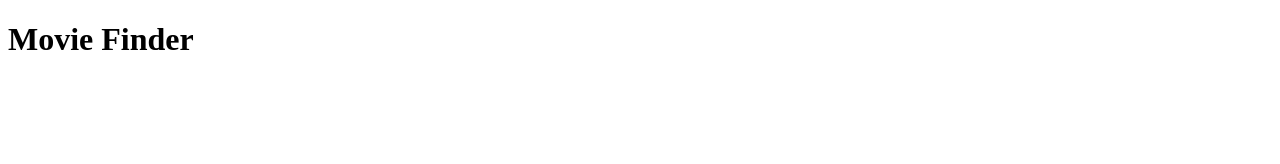
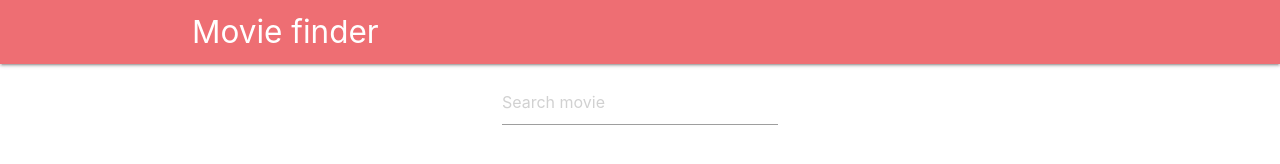
Before and after one commit to ederusena/moviedb-react, a React app in the folder moviedb-finder/: page / in a window 1280 px wide. Built offline with nearby package versions, Linux system fonts and the light colour scheme.

Commit message:
Creating components

```diff
--- a/moviedb-finder/public/index.html
+++ b/moviedb-finder/public/index.html
@@ -10,6 +10,7 @@
       content="Web site created using create-react-app"
     />
     <link rel="apple-touch-icon" href="%PUBLIC_URL%/logo192.png" />
+    <link rel="stylesheet" href="https://cdnjs.cloudflare.com/ajax/libs/materialize/1.0.0/css/materialize.min.css">
     <!--
       manifest.json provides metadata used when your web app is installed on a
       user's mobile device or desktop. See https://developers.google.com/web/fundamentals/web-app-manifest/
--- a/moviedb-finder/src/components/App.js
+++ b/moviedb-finder/src/components/App.js
@@ -1,11 +1,16 @@
-import React from 'react';
+import React, { Component } from 'react';
+import Nav from './Nav'
+import SearchArea from './SearchArea'
 
-function App() {
-  return (
-    <div className="App">
-      <h1>Movie Finder</h1>
-    </div>
-  );
+class App extends Component {
+  render() {
+    return (
+      <div className="App">
+        <Nav />
+        <SearchArea />
+      </div>
+    );
+  }
 }
 
 export default App;
--- /dev/null
+++ b/moviedb-finder/src/components/Nav.js
@@ -0,0 +1,13 @@
+import React from 'react';
+
+const Nav = () => {
+  return (
+    <nav>
+      <div className="nav-wrapper container">
+        <a href="#" className="brand-logo">Movie finder</a>
+      </div>
+    </nav>
+  )
+}
+
+export default Nav;
--- /dev/null
+++ b/moviedb-finder/src/components/SearchArea.js
@@ -0,0 +1,19 @@
+import React from 'react';
+
+const SearchArea = () => {
+  return (
+    <div className="container">
+      <div className="row">
+        <section className="col s4 offset-s4">
+          <form action="">
+            <div className="input-field">
+              <input placeholder='Search movie' type="text" />
+            </div>
+          </form>
+        </section>
+      </div>
+    </div>
+  )
+}
+
+export default SearchArea;
```
Also changed, not shown: README.md.
